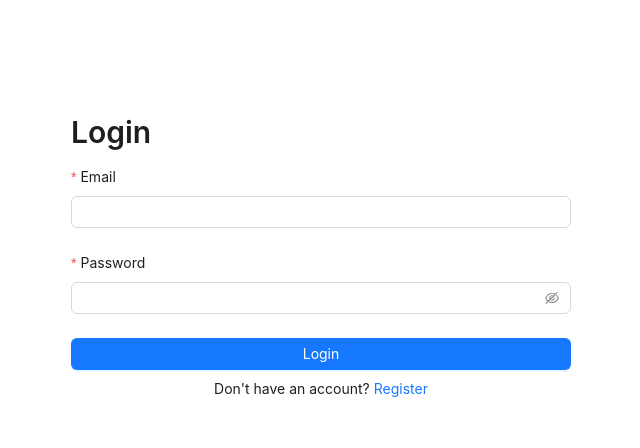
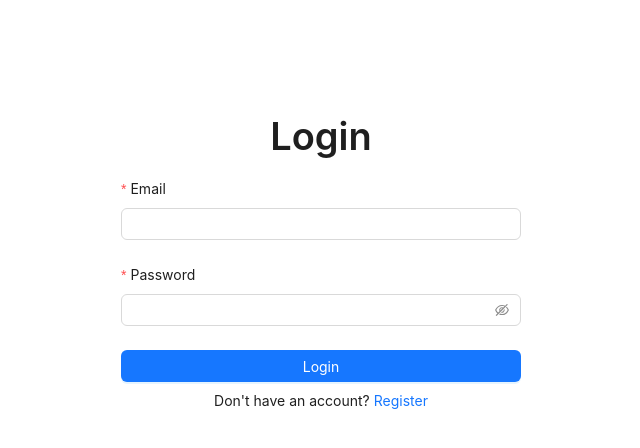
Before and after one commit to MrSohailAhmad/mern_ass_frontend, a React (Vite) app: page / in a window 1280 px wide. Shown: the top 448 px of the page, without its empty margins (319-959 px from the left). Built offline with nearby package versions, Linux system fonts and the light colour scheme; no server answers.

Commit message:
route on role base

```diff
--- a/src/pages/Login.tsx
+++ b/src/pages/Login.tsx
@@ -2,6 +2,7 @@ import { Button, Form, Input, Typography } from "antd";
 
 import { Link, useNavigate } from "react-router-dom";
 import axiosInstance from "../services/axiosInstance";
+import { UserRole } from "../interface/comon";
 
 const { Title } = Typography;
 
@@ -12,8 +13,11 @@ const Login = () => {
       const res = await axiosInstance.post("/api/auth/login", values);
       localStorage.setItem("accessToken", res.data.accessToken);
       localStorage.setItem("user", JSON.stringify(res.data.user));
-
-      navigate("/admin");
+      if (res.data.user.role === UserRole.ADMIN) {
+        navigate("/admin");
+      } else if (res.data.user.role === UserRole.ADMIN) {
+        navigate("/user");
+      }
       window.location.reload();
     } catch (err) {
       console.error(err);
@@ -26,14 +30,10 @@ const Login = () => {
   };
 
   return (
-    <div
-      style={{
-        maxWidth: 500,
-        margin: "auto",
-        paddingTop: "5rem",
-      }}
-    >
-      <Title level={2}>Login</Title>
+    <div style={{ maxWidth: 400, margin: "auto", paddingTop: "5rem" }}>
+      <Title style={{ textAlign: "center" }} level={1}>
+        Login
+      </Title>
       <Form layout="vertical" onFinish={onFinish}>
         <Form.Item label="Email" name="email" rules={[{ required: true }]}>
           <Input />
```
